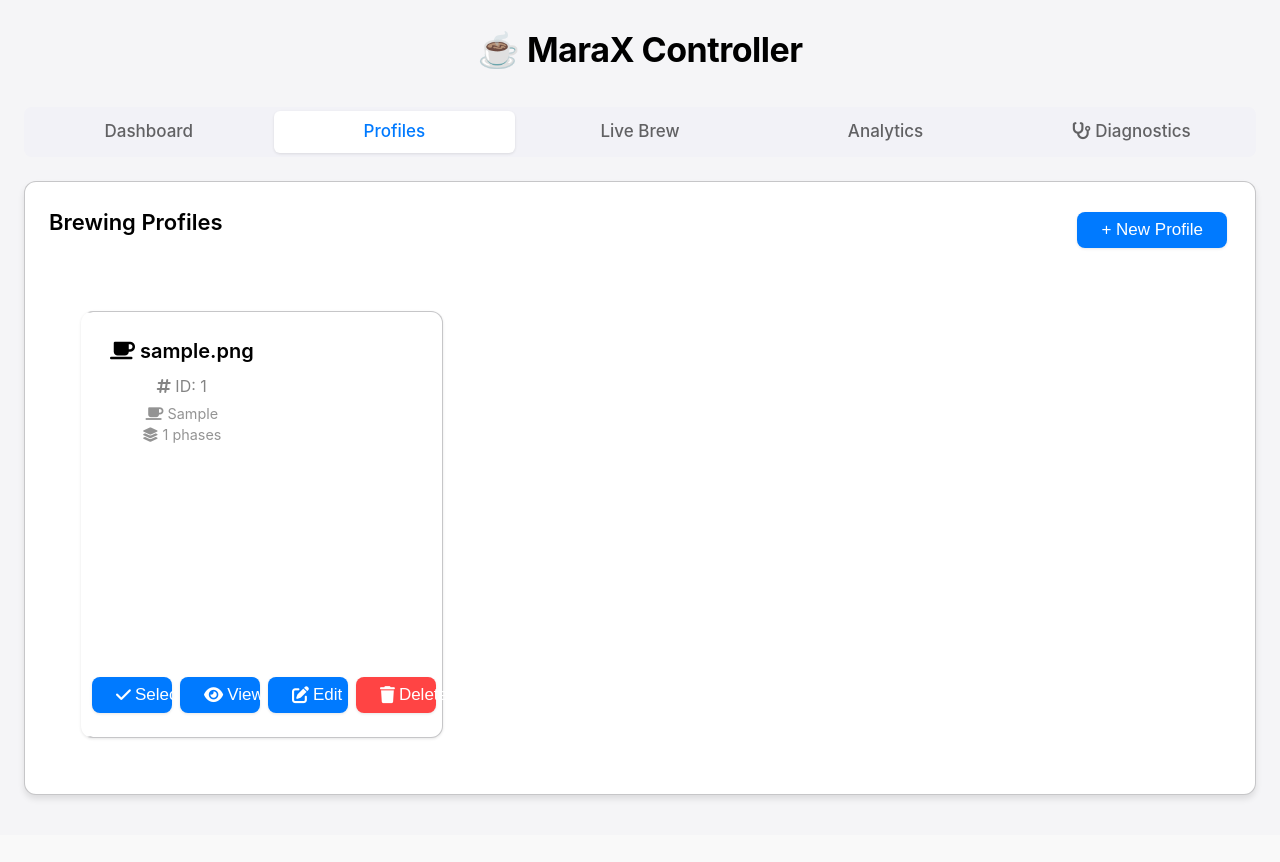
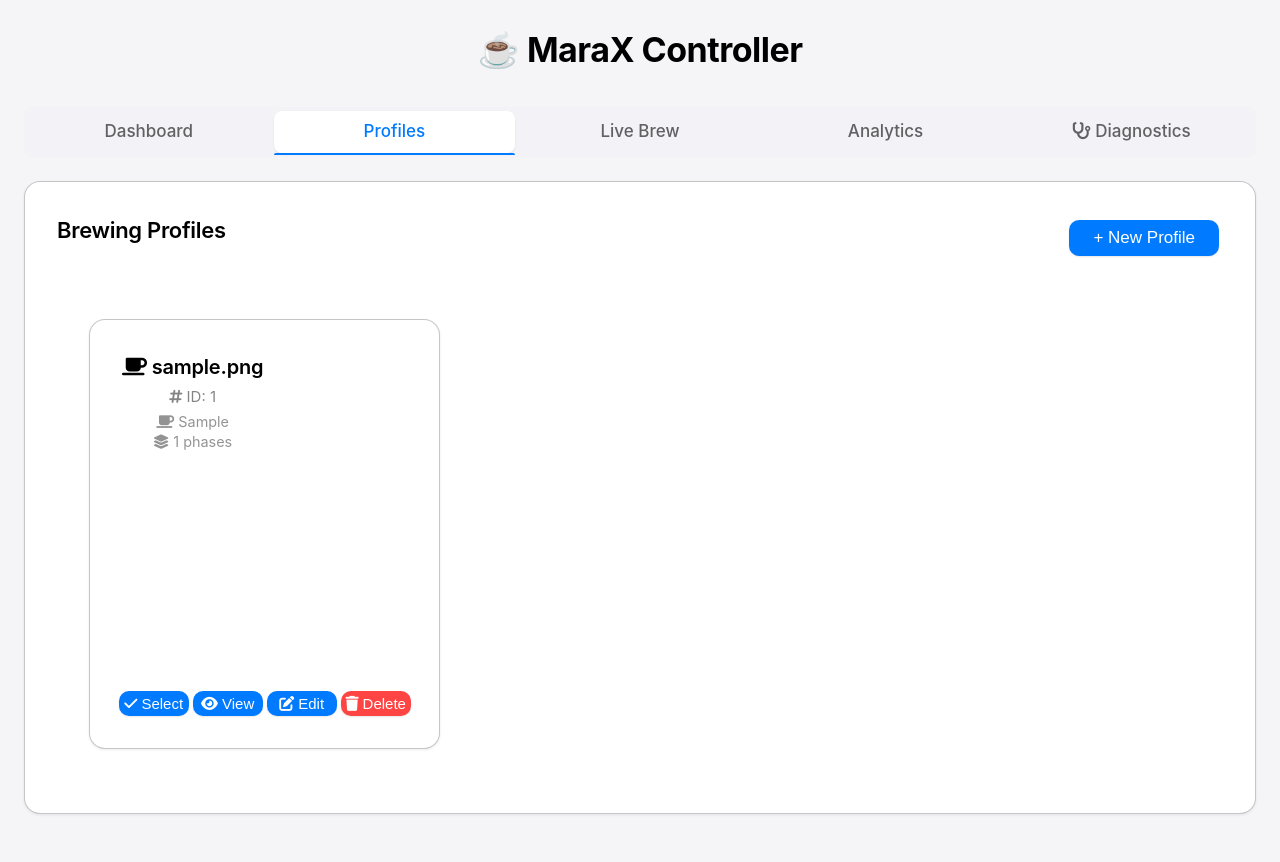
Before and after one commit to Appphan/marax-homeassistant-addon, a Flask app: page / in a window 1280 px wide, after a click on "Profiles". Before the commit the page ends 800 px from the top, so only its background shows below. Run offline with Flask 3, Linux system fonts and the light colour scheme; tables that the repository leaves empty hold one stand-in row (values such as "Sample post"); data that the repository does not hold is empty; a map, chart or similar area stays blank.

Commit message:
Refine UI to be more Apple-like - v2.8.5
- Enhanced profile cards with subtle shadows and refined styling
- Added top border indicator for active profile cards
- Refined button styling with subtle shadows and opacity-based hover
- Made active profile indicator more subtle and elegant
- Improved typography with letter-spacing for better readability
- Enhanced tabs with bottom border indicator for active state
- Refined all shadows and borders for cleaner, more minimal appearance
- Better visual hierarchy throughout the interface
- More consistent spacing and padding

```diff
--- a/marax_controller/config.json
+++ b/marax_controller/config.json
@@ -1,6 +1,6 @@
 {
   "name": "MaraX Controller",
-  "version": "2.8.4",
+  "version": "2.8.5",
   "slug": "marax_controller",
   "description": "Web-based interface for managing MaraX ESP32 Controller profiles, monitoring brew stats, and controlling your espresso machine",
   "url": "https://github.com/Appphan/maraxcontroller_V2",
--- a/marax_controller/templates/index.html
+++ b/marax_controller/templates/index.html
@@ -137,6 +137,7 @@
             font-weight: 600;
             color: var(--system-label);
             margin-bottom: var(--spacing-md);
+            letter-spacing: -0.3px;
         }
 
         h3 {
@@ -144,6 +145,7 @@
             font-weight: 600;
             color: var(--system-label);
             margin-bottom: var(--spacing-sm);
+            letter-spacing: -0.2px;
         }
 
         /* macOS-style Tabs */
@@ -160,7 +162,7 @@
         .tab {
             flex: 1;
             padding: var(--spacing-sm) var(--spacing-md);
-            border-radius: var(--radius-sm);
+            border-radius: var(--radius-md);
             cursor: pointer;
             font-size: var(--font-size-body);
             font-weight: 500;
@@ -169,6 +171,7 @@
             border: none;
             transition: all var(--transition-base);
             text-align: center;
+            position: relative;
         }
 
         .tab:hover {
@@ -179,7 +182,18 @@
         .tab.active {
             background: var(--system-secondary-background);
             color: var(--system-blue);
-            box-shadow: var(--shadow-sm);
+            box-shadow: 0 1px 2px rgba(0, 0, 0, 0.08);
+        }
+
+        .tab.active::after {
+            content: '';
+            position: absolute;
+            bottom: -2px;
+            left: 0;
+            right: 0;
+            height: 2px;
+            background: var(--system-blue);
+            border-radius: 2px 2px 0 0;
         }
 
         .tab-content {
@@ -201,13 +215,13 @@
             to { transform: rotate(360deg); }
         }
 
-        /* macOS-style Cards */
+        /* Apple Design Cards */
         .status-card {
             background: var(--system-secondary-background);
-            border-radius: var(--radius-xl);
-            padding: var(--spacing-lg);
-            margin-bottom: var(--spacing-md);
-            box-shadow: var(--shadow-md);
+            border-radius: var(--radius-2xl);
+            padding: var(--spacing-xl);
+            margin-bottom: var(--spacing-lg);
+            box-shadow: 0 1px 3px rgba(0, 0, 0, 0.08);
             border: 0.5px solid var(--system-separator);
         }
 
@@ -231,41 +250,47 @@
             color: var(--system-secondary-label);
             margin-bottom: var(--spacing-xs);
             font-weight: 500;
+            letter-spacing: -0.1px;
         }
 
         .stat-value {
             font-size: var(--font-size-title-2);
             font-weight: 600;
             color: var(--system-label);
-        }
-
-        /* macOS-style Buttons */
+            letter-spacing: -0.3px;
+        }
+
+        /* Apple Design Buttons */
         .button {
             background: var(--system-blue);
             color: white;
             border: none;
             padding: var(--spacing-sm) var(--spacing-lg);
-            border-radius: var(--radius-md);
+            border-radius: var(--radius-lg);
             cursor: pointer;
             font-size: var(--font-size-body);
             font-weight: 500;
             transition: all var(--transition-base);
-            box-shadow: var(--shadow-sm);
+            box-shadow: 0 1px 2px rgba(0, 0, 0, 0.1);
             display: inline-flex;
             align-items: center;
+            justify-content: center;
             gap: var(--spacing-xs);
             margin: var(--spacing-xs);
+            -webkit-font-smoothing: antialiased;
         }
 
         .button:hover {
-            background: #0051d5;
-            box-shadow: var(--shadow-md);
-            transform: translateY(-1px);
+            background: var(--system-blue);
+            opacity: 0.9;
+            box-shadow: 0 2px 4px rgba(0, 0, 0, 0.15);
+            transform: translateY(-0.5px);
         }
 
         .button:active {
             transform: translateY(0);
-            box-shadow: var(--shadow-sm);
+            box-shadow: 0 1px 2px rgba(0, 0, 0, 0.1);
+            opacity: 0.85;
         }
 
         .button.primary {
@@ -313,45 +341,71 @@
             padding: var(--spacing-xl);
             color: var(--system-secondary-label);
         }
-        /* Profile Cards - macOS style */
+        /* Profile Cards - Apple Design */
         .profile-list {
             display: grid;
             grid-template-columns: repeat(auto-fill, minmax(320px, 1fr));
-            gap: var(--spacing-md);
+            gap: var(--spacing-lg);
         }
 
         .profile-card {
             background: var(--system-secondary-background);
             border: 0.5px solid var(--system-separator);
-            border-radius: var(--radius-xl);
-            padding: var(--spacing-lg);
+            border-radius: var(--radius-2xl);
+            padding: var(--spacing-xl);
             cursor: pointer;
             transition: all var(--transition-base);
-            box-shadow: var(--shadow-sm);
+            box-shadow: 0 1px 3px rgba(0, 0, 0, 0.08);
+            position: relative;
+            overflow: hidden;
+        }
+
+        .profile-card::before {
+            content: '';
+            position: absolute;
+            top: 0;
+            left: 0;
+            right: 0;
+            height: 3px;
+            background: transparent;
+            transition: background var(--transition-base);
         }
 
         .profile-card:hover {
             background: var(--system-tertiary-background);
-            box-shadow: var(--shadow-md);
-            transform: translateY(-2px);
+            box-shadow: 0 4px 12px rgba(0, 0, 0, 0.12);
+            transform: translateY(-1px);
+            border-color: var(--system-opaque-separator);
         }
 
         .profile-card.active {
             border-color: var(--system-blue);
-            background: rgba(0, 122, 255, 0.1);
-            box-shadow: var(--shadow-md);
+            background: var(--system-secondary-background);
+            box-shadow: 0 2px 8px rgba(0, 122, 255, 0.15);
+        }
+
+        .profile-card.active::before {
+            background: var(--system-blue);
         }
 
         .profile-card h3 {
-            margin-bottom: var(--spacing-sm);
+            margin-bottom: var(--spacing-xs);
             font-size: var(--font-size-title-3);
             font-weight: 600;
+            color: var(--system-label);
+            letter-spacing: -0.2px;
+        }
+
+        .profile-card p {
+            color: var(--system-secondary-label);
+            font-size: var(--font-size-subheadline);
+            line-height: 1.4;
         }
 
         .profile-actions {
             display: flex;
-            gap: var(--spacing-sm);
-            margin-top: var(--spacing-md);
+            gap: var(--spacing-xs);
+            margin-top: var(--spacing-lg);
             justify-content: center;
             align-items: center;
         }
@@ -359,7 +413,9 @@
         .profile-actions .button {
             flex: 1;
             margin: 0;
-            min-width: 80px;
+            min-width: 70px;
+            padding: var(--spacing-xs) var(--spacing-sm);
+            font-size: var(--font-size-subheadline);
         }
 
         /* macOS-style Modal */
@@ -2334,7 +2394,7 @@
                         ${profiles.map(p => {
                             const techniqueIcon = getTechniqueIcon(p.technique);
                             return `
-                            <div class="profile-card ${p.id === activeProfileId ? 'active' : ''}" style="border-left: ${p.id === activeProfileId ? '5px solid var(--system-green)' : '5px solid transparent'};">
+                            <div class="profile-card ${p.id === activeProfileId ? 'active' : ''}">
                                 <div style="display: flex; justify-content: space-between; align-items: start; margin-bottom: 10px;">
                                     <div>
                                         <h3><i class="fas fa-coffee"></i> ${p.name || 'Unnamed Profile'}</h3>
@@ -2417,8 +2477,8 @@
                 syncText.textContent = 'Synced';
                 syncIcon.className = 'fas fa-check-circle';
                 syncIcon.style.animation = 'none';
-                indicator.style.background = 'rgba(52, 199, 89, 0.2)';
-                indicator.style.borderColor = 'var(--system-green)';
+                indicator.style.background = 'rgba(52, 199, 89, 0.08)';
+                indicator.style.borderColor = 'rgba(52, 199, 89, 0.2)';
                 document.getElementById('indicator-label').textContent = '✓ Active Profile:';
 
                 await updateProfiles(false);
@@ -2484,8 +2544,8 @@
                 const profile = profiles.find(p => p.id === profileId);
                 if (profile) {
                     indicator.style.display = 'block';
-                indicator.style.background = 'rgba(52, 199, 89, 0.15)';
-                indicator.style.borderColor = 'var(--system-green)';
+                indicator.style.background = 'rgba(52, 199, 89, 0.08)';
+                indicator.style.borderColor = 'rgba(52, 199, 89, 0.2)';
                     label.textContent = '✓ Active Profile:';
                     nameSpan.textContent = profile.name || `Profile ${profileId}`;
                 } else {
```
Also changed, not shown: other parts of marax_controller/templates/index.html (+20 -8 lines).
